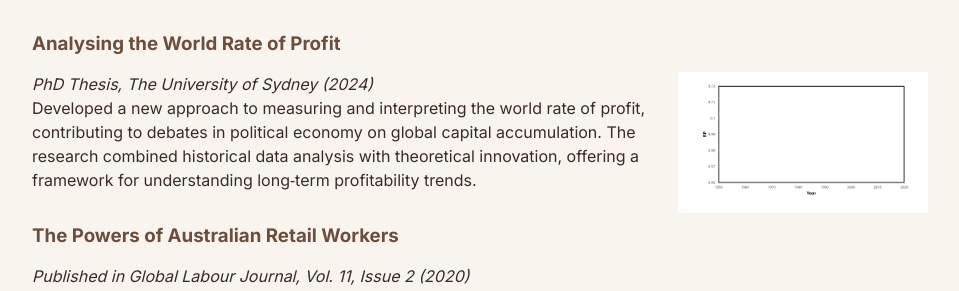
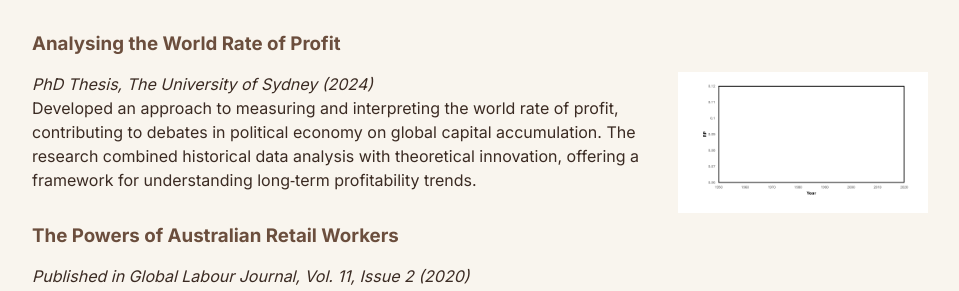
Before and after one commit to pooya-karambakhsh/pooya-karambakhsh.github.io, a Jekyll site: the page built from portfolio.md, in a window 1280 px wide and 1400 px high, scrolled down 456 px. Shown: the part 162-453 px from the top of the window, without its empty margins (160-1119 px from the left). Built offline with Jekyll 4.4.1, drawn with Linux system fonts in a browser that asks for light colours; some of the changed text lies outside the part shown.

Commit message:
updated wording

```diff
--- a/portfolio.md
+++ b/portfolio.md
@@ -22,7 +22,7 @@ Mentored central bank research staff, led a methodological review of the headlin
 ### **Analysing the World Rate of Profit**
 <img src="{{ '/assets/img/WRP.gif' | relative_url }}" alt="World Rate of Profit by Pooya Karambakhsh" class="float-right">
 *PhD Thesis, The University of Sydney (2024)*
-Developed a new approach to measuring and interpreting the world rate of profit, contributing to debates in political economy on global capital accumulation. The research combined historical data analysis with theoretical innovation, offering a framework for understanding long‑term profitability trends.
+Developed an approach to measuring and interpreting the world rate of profit, contributing to debates in political economy on global capital accumulation. The research combined historical data analysis with theoretical innovation, offering a framework for understanding long‑term profitability trends.
 
 ### **The Powers of Australian Retail Workers**
 *Published in Global Labour Journal, Vol. 11, Issue 2 (2020)*
```
Also changed, not shown: other parts of portfolio.md (+1 -1 lines).
